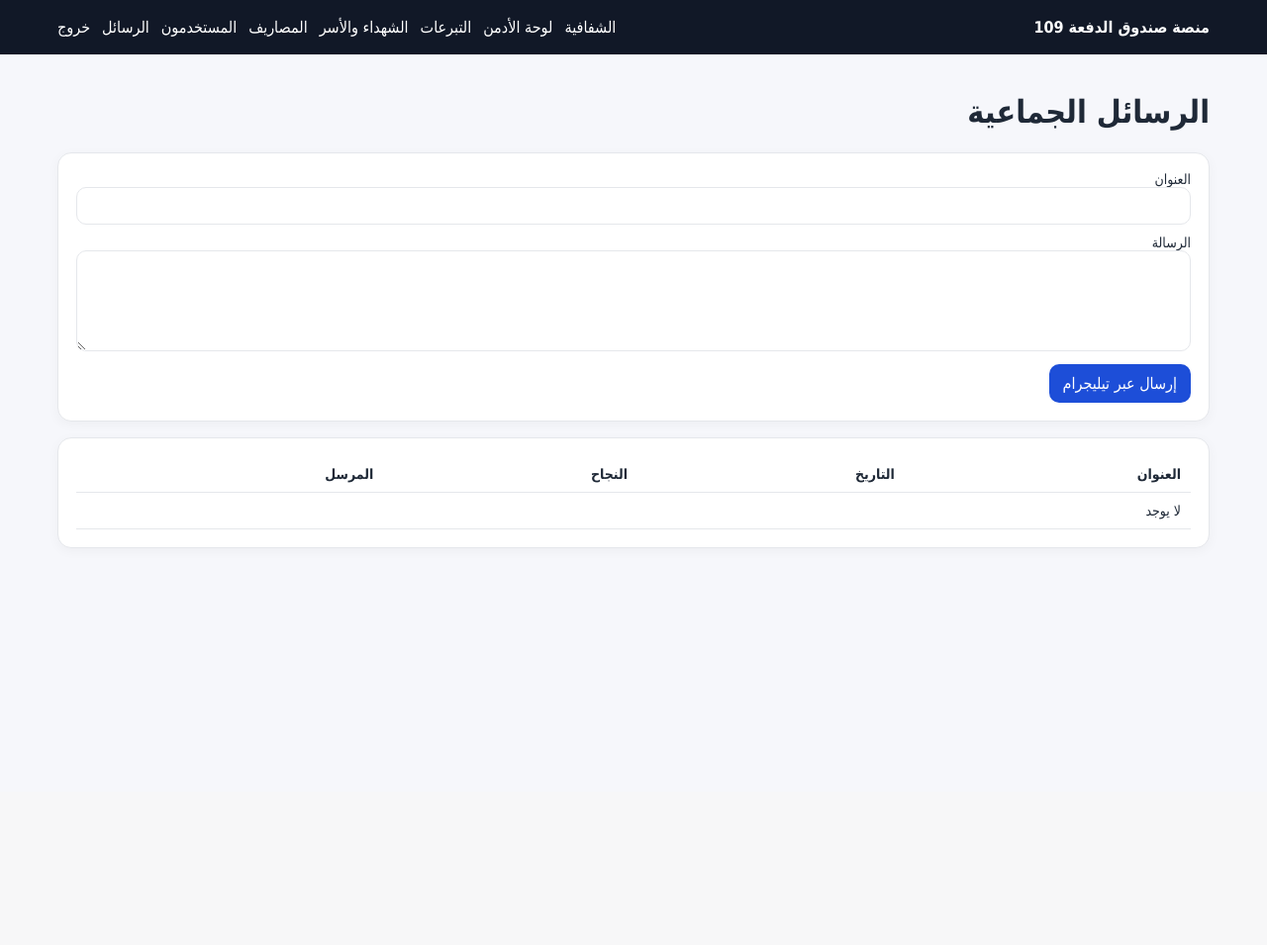
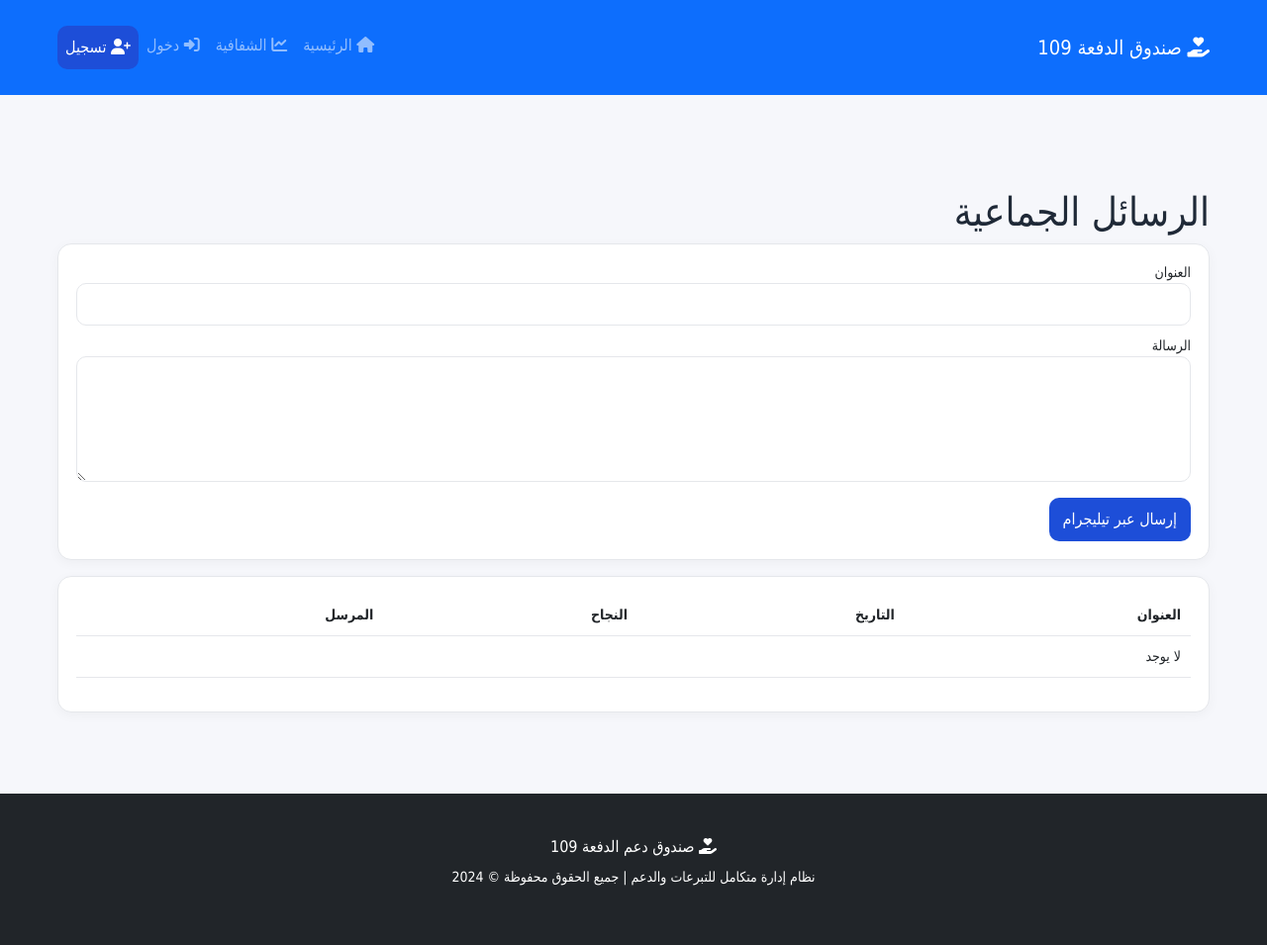
Before and after one commit to abdelrahman109/109-sys1, a Flask app: page /admin/broadcast in a window 1280 px wide. Shown: the whole page at 99% size. Before the commit the page ends 554 px from the top, so only its background shows below. Run offline with Flask 3, Linux system fonts and the light colour scheme; a user stored in the database is signed in; data comes from the database, SQL or seed files in the repository; data that the repository does not hold is empty; some libraries are stand-ins or nearby versions.

Commit message:
Update base.html

```diff
--- a/templates/base.html
+++ b/templates/base.html
@@ -1,51 +1,151 @@
-<!doctype html>
+<!DOCTYPE html>
 <html lang="ar" dir="rtl">
 <head>
-  <meta charset="utf-8">
-  <meta name="viewport" content="width=device-width, initial-scale=1">
-  <title>{{ title or app_name }}</title>
+    <meta charset="UTF-8">
+    <meta name="viewport" content="width=device-width, initial-scale=1.0">
+    <title>{% block title %}نظام دعم الدفعة 109{% endblock %}</title>
+
+    <!-- Bootstrap 5 CSS -->
+    <link href="https://cdn.jsdelivr.net/npm/bootstrap@5.3.0/dist/css/bootstrap.rtl.min.css" rel="stylesheet">
+
+    <!-- Font Awesome 6 -->
+    <link rel="stylesheet" href="https://cdnjs.cloudflare.com/ajax/libs/font-awesome/6.4.0/css/all.min.css">
+
+    <!-- DataTables CSS -->
+    <link rel="stylesheet" href="https://cdn.datatables.net/1.13.6/css/dataTables.bootstrap5.min.css">
+
+    <!-- Custom CSS -->
     <link rel="stylesheet" href="{{ url_for('static', filename='css/style.css') }}">
+
+    {% block extra_css %}{% endblock %}
 </head>
 <body>
-  <header class="topbar">
-    <div class="container navwrap">
-      <a class="brand" href="{{ url_for('auth.home') }}">{{ app_name }}</a>
-      <nav>
-        <a href="{{ url_for('auth.transparency') }}">الشفافية</a>
-        {% if current_user %}
-          {% if current_user.is_admin %}
-            <a href="{{ url_for('admin.dashboard') }}">لوحة الأدمن</a>
-            <a href="{{ url_for('admin.donations') }}">التبرعات</a>
-            {% if current_user.role in ['super_admin','finance_admin','family_admin'] %}<a href="{{ url_for('admin.martyrs') }}">الشهداء والأسر</a>{% endif %}
-            {% if current_user.role in ['super_admin','finance_admin'] %}<a href="{{ url_for('admin.expenses') }}">المصاريف</a>{% endif %}
-            {% if current_user.role == 'super_admin' %}<a href="{{ url_for('admin.users') }}">المستخدمون</a>{% endif %}
-            {% if current_user.role in ['super_admin','content_admin'] %}<a href="{{ url_for('admin.broadcast') }}">الرسائل</a>{% endif %}
+    <!-- Navigation Bar -->
+    <nav class="navbar navbar-expand-lg navbar-dark bg-primary">
+        <div class="container">
+            <a class="navbar-brand" href="{{ url_for('index') }}">
+                <i class="fas fa-hand-holding-heart"></i> صندوق الدفعة 109
+            </a>
+            <button class="navbar-toggler" type="button" data-bs-toggle="collapse" data-bs-target="#navbarNav">
+                <span class="navbar-toggler-icon"></span>
+            </button>
+            <div class="collapse navbar-collapse" id="navbarNav">
+                <ul class="navbar-nav ms-auto">
+                    <li class="nav-item">
+                        <a class="nav-link" href="{{ url_for('index') }}">
+                            <i class="fas fa-home"></i> الرئيسية
+                        </a>
+                    </li>
+                    <li class="nav-item">
+                        <a class="nav-link" href="{{ url_for('transparency') }}">
+                            <i class="fas fa-chart-line"></i> الشفافية
+                        </a>
+                    </li>
+                    {% if current_user.is_authenticated %}
+                        <li class="nav-item dropdown">
+                            <a class="nav-link dropdown-toggle" href="#" id="userDropdown" role="button" data-bs-toggle="dropdown">
+                                <i class="fas fa-user"></i> {{ current_user.full_name }}
+                            </a>
+                            <ul class="dropdown-menu dropdown-menu-end">
+                                <li><a class="dropdown-item" href="{{ url_for('profile') }}">
+                                    <i class="fas fa-id-card"></i> ملفي الشخصي
+                                </a></li>
+                                <li><a class="dropdown-item" href="{{ url_for('my_donations') }}">
+                                    <i class="fas fa-donate"></i> تبرعاتي
+                                </a></li>
+                                <li><a class="dropdown-item" href="{{ url_for('my_certificates') }}">
+                                    <i class="fas fa-certificate"></i> شهاداتي
+                                </a></li>
+                                <li><hr class="dropdown-divider"></li>
+                                <li><a class="dropdown-item" href="{{ url_for('logout') }}">
+                                    <i class="fas fa-sign-out-alt"></i> تسجيل خروج
+                                </a></li>
+                            </ul>
+                        </li>
+                        {% if current_user.role == 'admin' %}
+                            <li class="nav-item dropdown">
+                                <a class="nav-link dropdown-toggle" href="#" id="adminDropdown" role="button" data-bs-toggle="dropdown">
+                                    <i class="fas fa-cog"></i> لوحة الأدمن
+                                </a>
+                                <ul class="dropdown-menu dropdown-menu-end">
+                                    <li><a class="dropdown-item" href="{{ url_for('admin_dashboard') }}">
+                                        <i class="fas fa-tachometer-alt"></i> لوحة التحكم
+                                    </a></li>
+                                    <li><a class="dropdown-item" href="{{ url_for('admin_users') }}">
+                                        <i class="fas fa-users"></i> إدارة المستخدمين
+                                    </a></li>
+                                    <li><a class="dropdown-item" href="{{ url_for('admin_donations') }}">
+                                        <i class="fas fa-hand-holding-usd"></i> إدارة التبرعات
+                                    </a></li>
+                                    <li><a class="dropdown-item" href="{{ url_for('admin_expenses') }}">
+                                        <i class="fas fa-chart-line"></i> إدارة المصاريف
+                                    </a></li>
+                                    <li><a class="dropdown-item" href="{{ url_for('admin_martyrs') }}">
+                                        <i class="fas fa-star-of-life"></i> إدارة الشهداء
+                                    </a></li>
+                                    <li><a class="dropdown-item" href="{{ url_for('admin_reports') }}">
+                                        <i class="fas fa-file-alt"></i> التقارير
+                                    </a></li>
+                                </ul>
+                            </li>
+                        {% endif %}
                     {% else %}
-            <a href="{{ url_for('users.dashboard') }}">لوحتي</a>
-            <a href="{{ url_for('donations.donate') }}">تبرع جديد</a>
-            <a href="{{ url_for('users.donation_history') }}">سجل التبرعات</a>
-            <a href="{{ url_for('users.profile') }}">ملفي</a>
+                        <li class="nav-item">
+                            <a class="nav-link" href="{{ url_for('login') }}">
+                                <i class="fas fa-sign-in-alt"></i> دخول
+                            </a>
+                        </li>
+                        <li class="nav-item">
+                            <a class="nav-link btn btn-outline-light" href="{{ url_for('register') }}">
+                                <i class="fas fa-user-plus"></i> تسجيل
+                            </a>
+                        </li>
                     {% endif %}
-          <a href="{{ url_for('auth.logout') }}">خروج</a>
-        {% else %}
-          <a href="{{ url_for('auth.login') }}">دخول</a>
-          <a href="{{ url_for('auth.register') }}">تسجيل</a>
-        {% endif %}
+                </ul>
+            </div>
+        </div>
     </nav>
-    </div>
-  </header>
-  <main class="container">
+
+    <!-- Flash Messages -->
+    <div class="container mt-3">
         {% with messages = get_flashed_messages(with_categories=true) %}
             {% if messages %}
-        <div class="flashes">
                 {% for category, message in messages %}
-            <div class="flash {{ category }}">{{ message }}</div>
+                    <div class="alert alert-{{ category if category != 'message' else 'info' }} alert-dismissible fade show">
+                        {{ message }}
+                        <button type="button" class="btn-close" data-bs-dismiss="alert"></button>
+                    </div>
                 {% endfor %}
-        </div>
             {% endif %}
         {% endwith %}
+    </div>
+
+    <!-- Main Content -->
+    <main class="container my-4">
         {% block content %}{% endblock %}
     </main>
+
+    <!-- Footer -->
+    <footer class="bg-dark text-white mt-5 py-4">
+        <div class="container text-center">
+            <p class="mb-2">
+                <i class="fas fa-hand-holding-heart"></i> صندوق دعم الدفعة 109
+            </p>
+            <p class="small">
+                نظام إدارة متكامل للتبرعات والدعم | جميع الحقوق محفوظة &copy; 2024
+            </p>
+        </div>
+    </footer>
+
+    <!-- Scripts -->
+    <script src="https://cdn.jsdelivr.net/npm/bootstrap@5.3.0/dist/js/bootstrap.bundle.min.js"></script>
+    <script src="https://code.jquery.com/jquery-3.7.0.min.js"></script>
+    <script src="https://cdn.datatables.net/1.13.6/js/jquery.dataTables.min.js"></script>
+    <script src="https://cdn.datatables.net/1.13.6/js/dataTables.bootstrap5.min.js"></script>
+
+    <!-- Custom JS -->
     <script src="{{ url_for('static', filename='js/main.js') }}"></script>
+
+    {% block extra_js %}{% endblock %}
 </body>
 </html>
```
Lines whose indentation alone changed are shown as unchanged.
